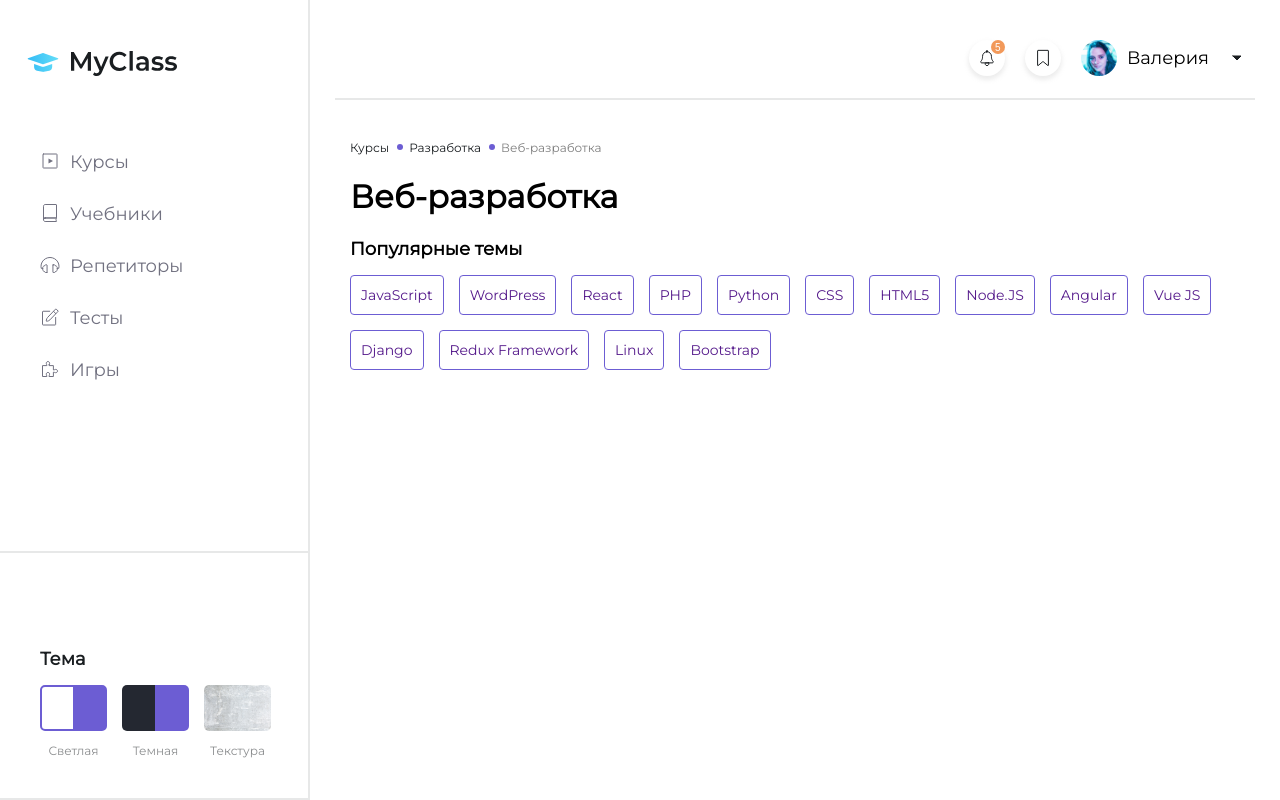
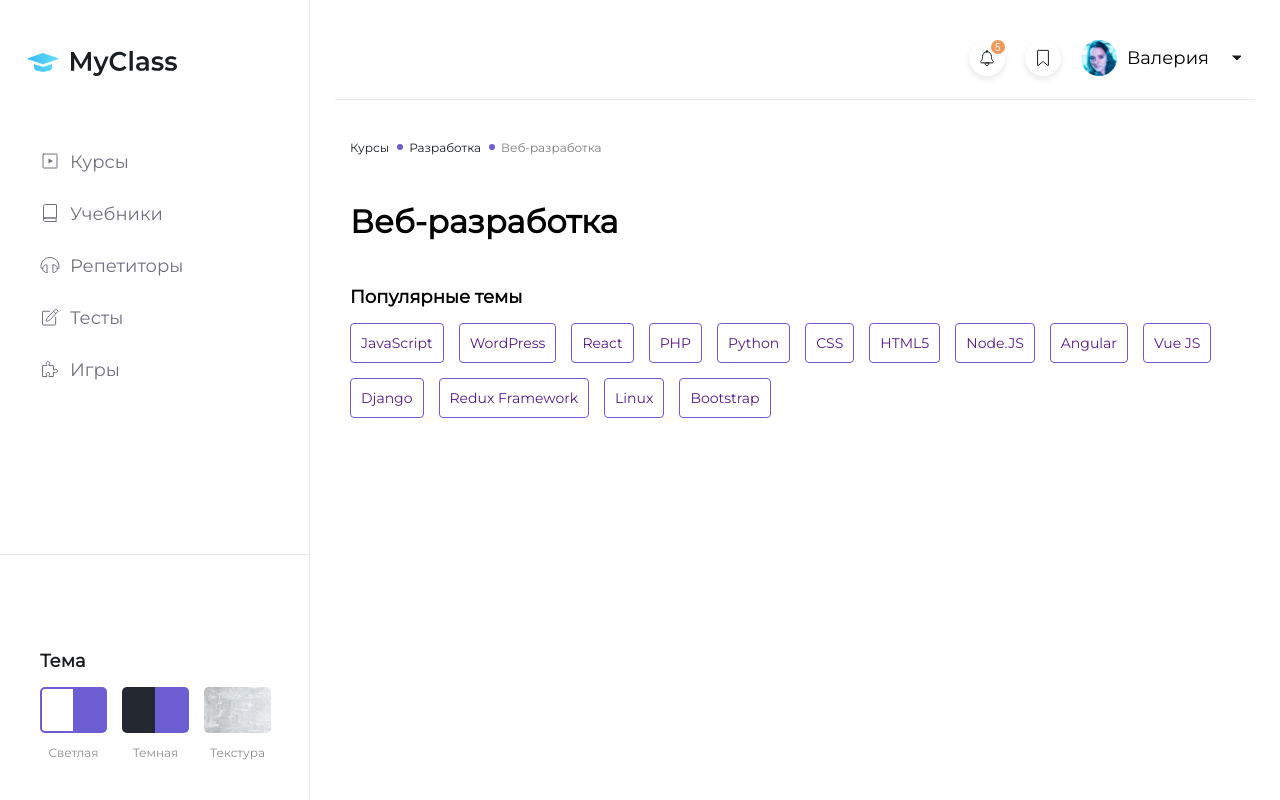
Before and after one commit to GarryVar/my-class, a website: page src/index.html in a window 1280 px wide. Drawn offline with Linux system fonts and the light colour scheme.

Commit message:
Change border width

```diff
--- a/src/styles/components/aside.css
+++ b/src/styles/components/aside.css
@@ -4,5 +4,4 @@
 
 .aside__settings {
     padding-top: 40px;
-    border-bottom: 2px solid rgba(26, 30, 33, .1);
 }
--- a/src/styles/components/header.css
+++ b/src/styles/components/header.css
@@ -1,4 +1,4 @@
 .header__wrap {
     min-height: 60px;
-    border-bottom: 2px solid rgba(26, 30, 33, .1);
+    border-bottom: 1px solid rgba(26, 30, 33, .1);
 }
--- a/src/styles/components/page.css
+++ b/src/styles/components/page.css
@@ -18,10 +18,24 @@
   justify-content: space-between;
 
   grid-area: aside;
-  border-right: 2px solid rgba(26, 30, 33, .1);
+  border-right: 1px solid rgba(26, 30, 33, .1);
 }
 
 .page__main {
+  display: flex;
+  flex-direction: column;
+  row-gap: 30px;
+
   padding: 0 40px 0 40px;
   grid-area: main;
 }
+
+.page__main-title {
+  margin: 0;
+  padding: 0;
+
+  font-size: 32px;
+  font-style: normal;
+  font-weight: 700;
+  line-height: normal;
+}
--- a/src/styles/components/settings.css
+++ b/src/styles/components/settings.css
@@ -1,5 +1,5 @@
 .settings {
-    border-top: 2px solid rgba(26, 30, 33, .1);
+    border-top: 1px solid rgba(26, 30, 33, .1);
 }
 
 .settings__wrap {
```
